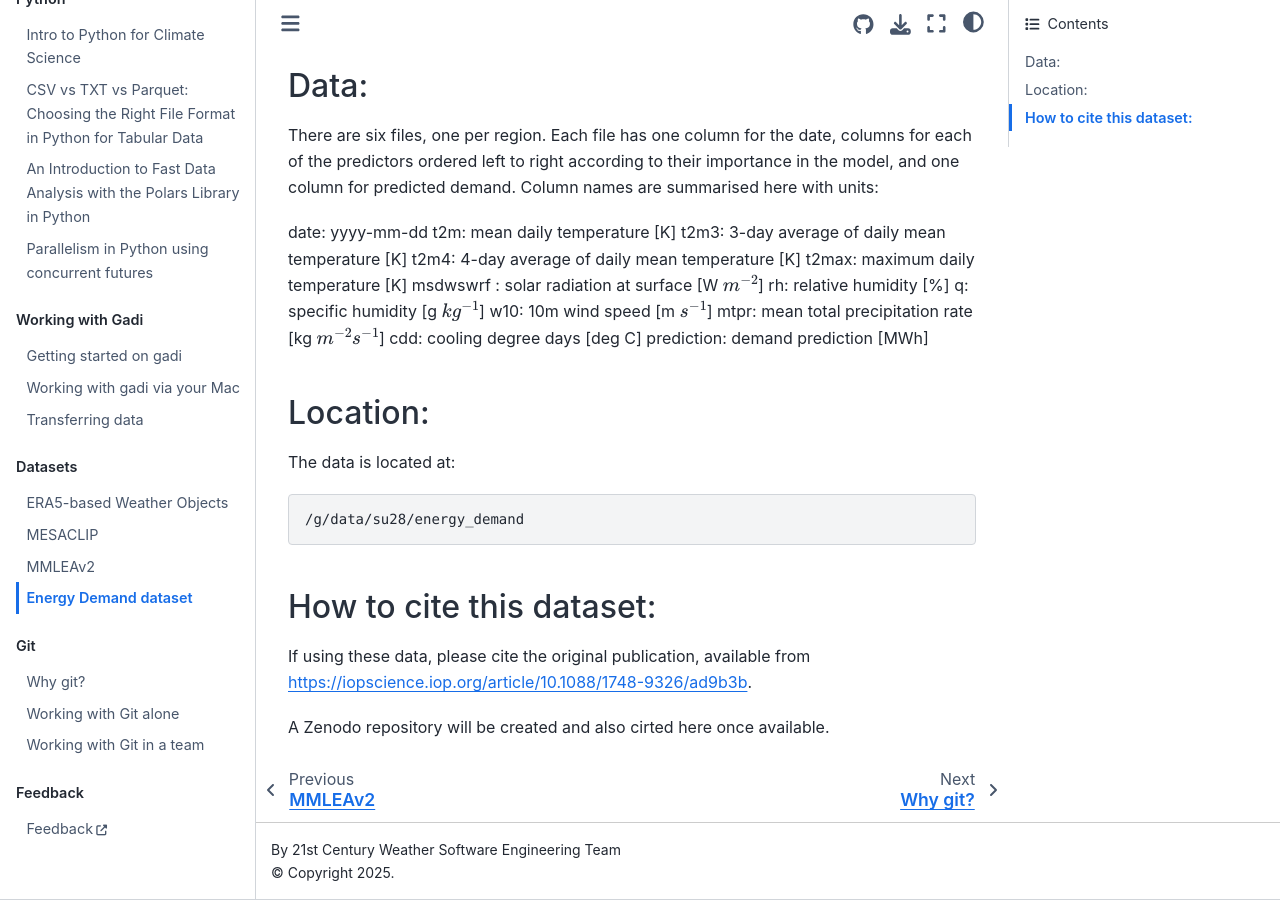
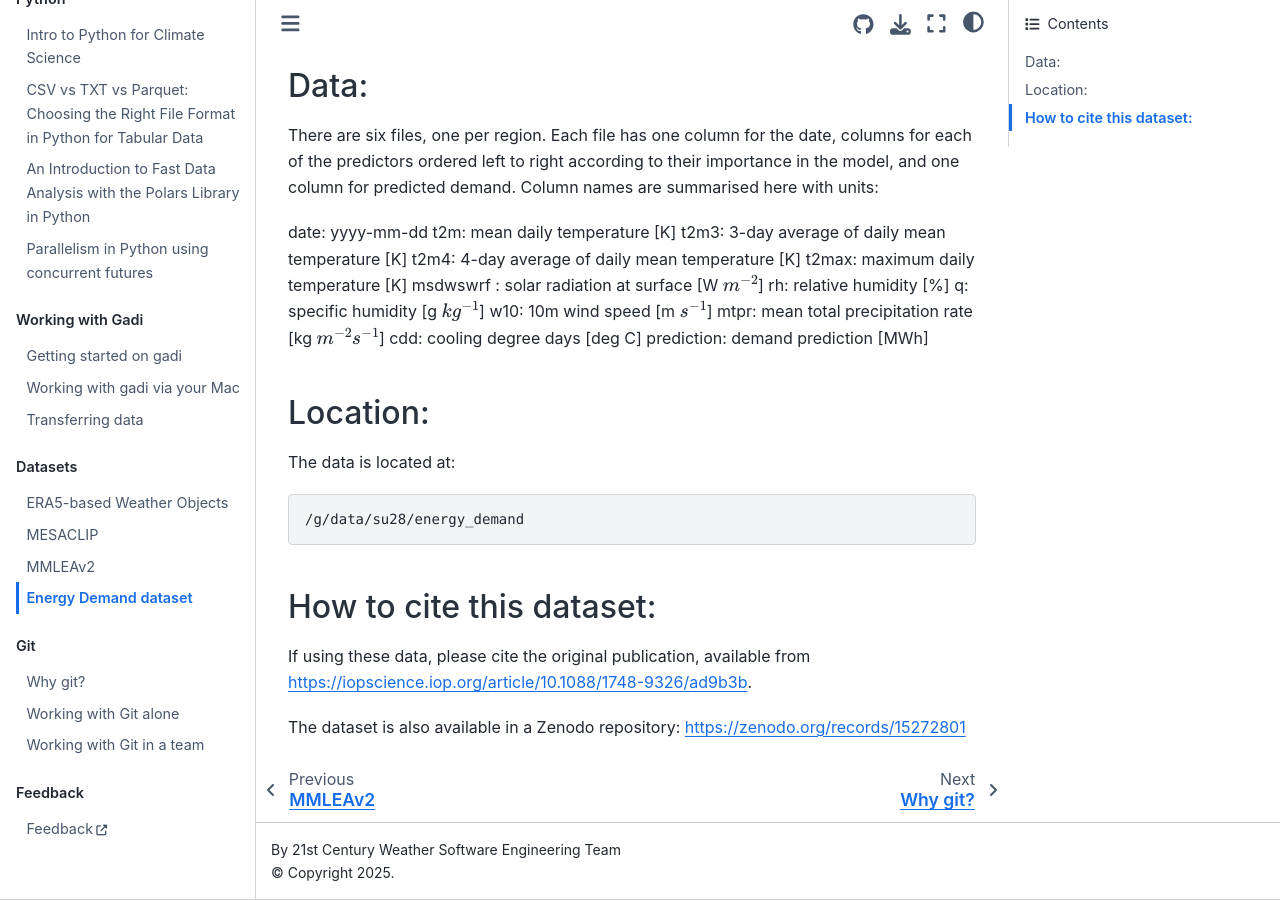
Before and after one commit to 21centuryweather/21st-Century-Weather-Software-Wiki, a Jupyter Book: the page built from datasets/energy.md, in a window 1280 px wide and 900 px high, scrolled down 509 px. Built offline with Jupyter Book 1.0.4 settings and Sphinx 7.4.7 and the Sphinx Book theme 1.1.4, drawn with Linux system fonts in a browser that asks for light colours; pages that are not in the unit, such as notebooks, are missing from menus.

Commit message:
Update energy.md

```diff
--- a/datasets/energy.md
+++ b/datasets/energy.md
@@ -35,4 +35,4 @@ The data is located at:
 ### How to cite this dataset:
 If using these data, please cite the original publication, available from https://iopscience.iop.org/article/10.1088/1748-9326/ad9b3b.
 
-A Zenodo repository will be created and also cirted here once available.
+The dataset is also available in a Zenodo repository: https://zenodo.org/records/15272801
```
